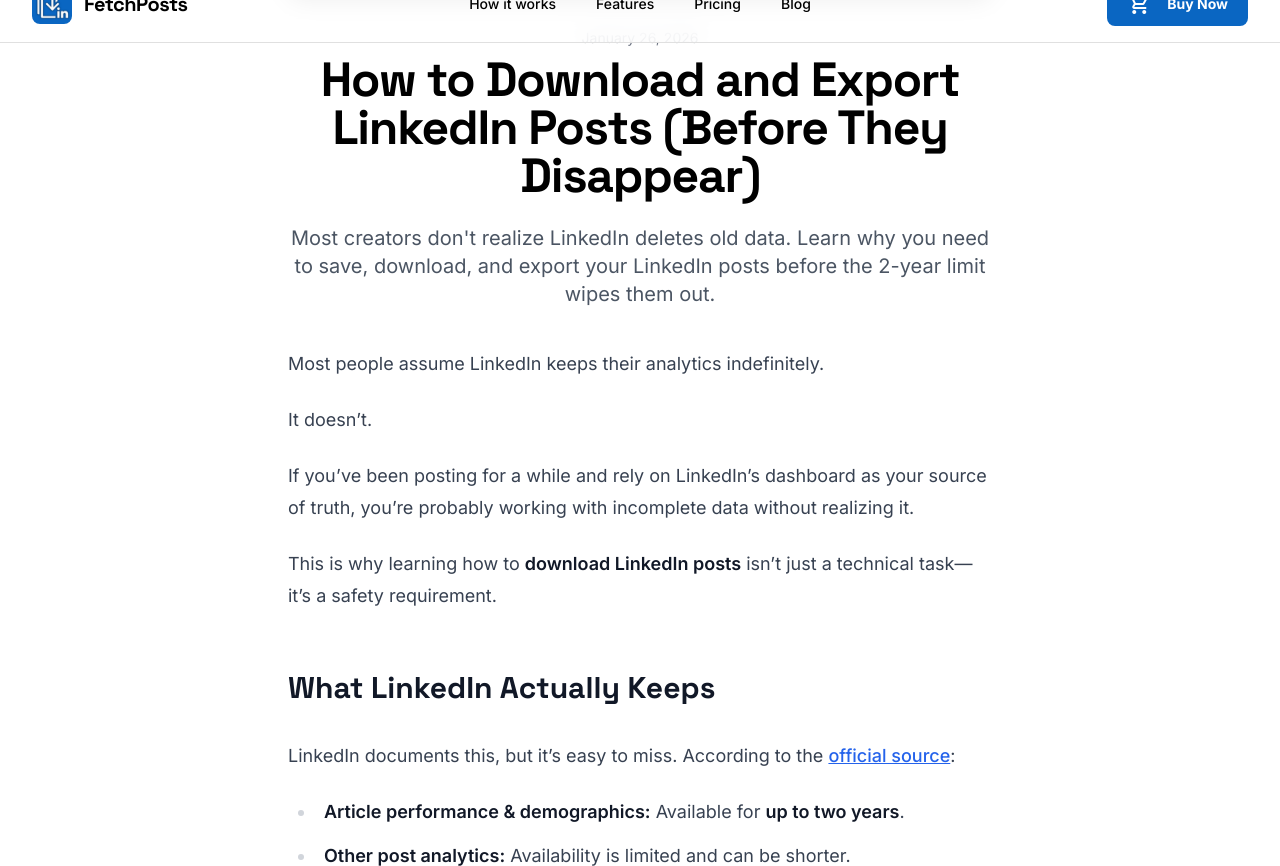
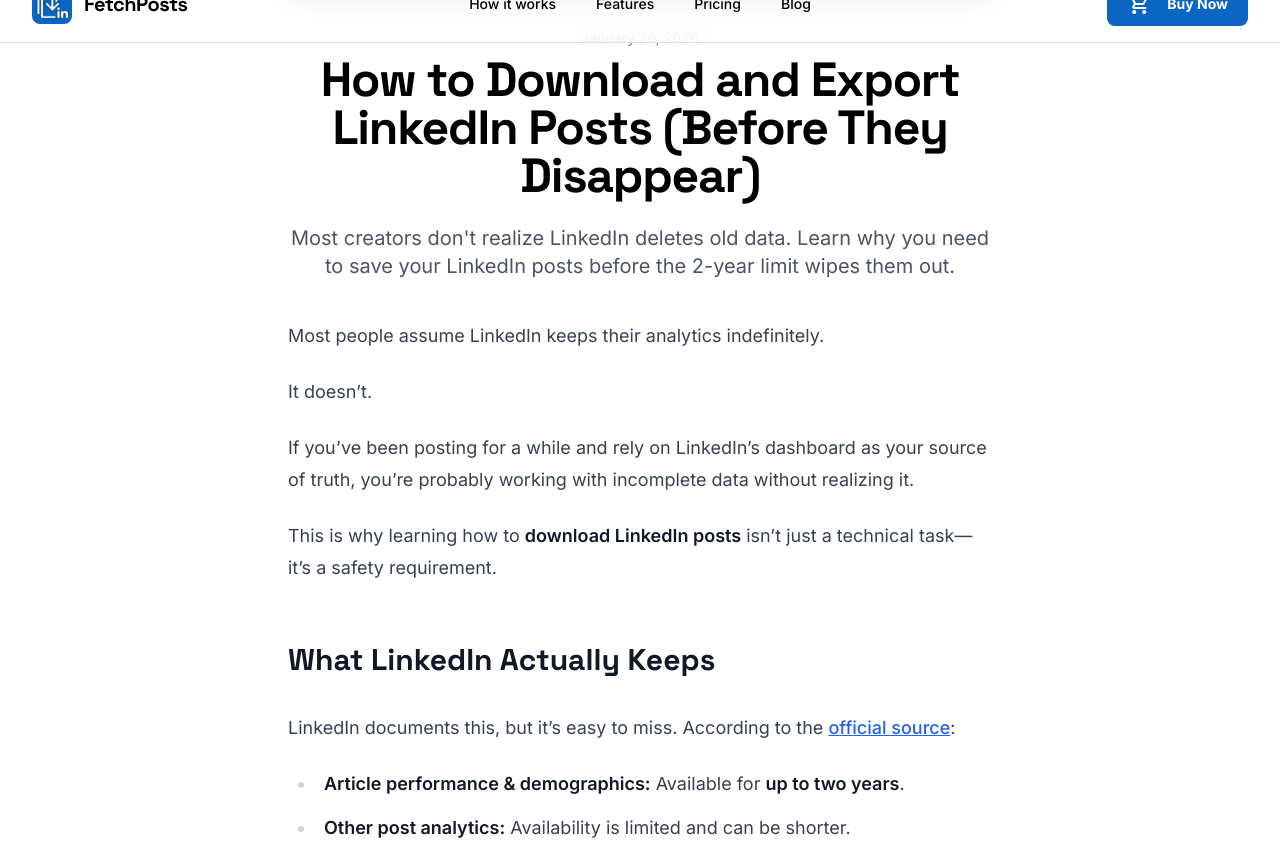
Before and after one commit to Kuziomkin/fetchposts_landing, a Jekyll site: the page built from _posts/2026-01-27-linkedin_analytics_limits.md, in a window 1280 px wide and 900 px high, scrolled down 627 px, cut to the strip 34-900 px from the top of the window. Built offline with Jekyll 4.4.1, drawn with Linux system fonts in a browser that asks for light colours; nearby versions of some CDN libraries; some of the changed text lies outside the part shown.

Commit message:
feat: add featured images to blog index and update posts

```diff
--- a/_posts/2026-01-27-linkedin_analytics_limits.md
+++ b/_posts/2026-01-27-linkedin_analytics_limits.md
@@ -1,7 +1,7 @@
 ---
 layout: post
 title: "How to Download and Export LinkedIn Posts (Before They Disappear)"
-description: "Most creators don't realize LinkedIn deletes old data. Learn why you need to save, download, and export your LinkedIn posts before the 2-year limit wipes them out."
+description: "Most creators don't realize LinkedIn deletes old data. Learn why you need to save your LinkedIn posts before the 2-year limit wipes them out."
 date: 2026-01-26
 categories: [analytics, guide]
 image: /assets/images/linkedin_analytic_limits.png
--- a/blog/index.html
+++ b/blog/index.html
@@ -17,6 +17,12 @@ description: Latest news and tips from FetchPosts.
             {% for post in site.posts %}
             <a href="{{ post.url | relative_url }}"
                 class="group flex flex-col rounded-lg bg-white dark:bg-surface-dark border border-border-light dark:border-border-dark overflow-hidden hover:shadow-lg transition-all hover:-translate-y-1">
+                {% if post.image %}
+                <div class="aspect-w-16 aspect-h-9 w-full overflow-hidden bg-gray-100 dark:bg-gray-800">
+                    <img src="{{ post.image | relative_url }}" alt="{{ post.title }}"
+                        class="w-full h-full object-cover transition-transform duration-300 group-hover:scale-105">
+                </div>
+                {% endif %}
                 <div class="p-8 flex flex-col h-full">
                     <div class="mb-4 text-sm text-primary font-medium">
                         {{ post.date | date: "%B %d, %Y" }}
```
Also changed, not shown: other parts of _posts/2026-01-27-linkedin_analytics_limits.md (+1 -1 lines), _posts/2026-01-27-welcome-to-fetchposts.md (deleted, +0 -8 lines).
